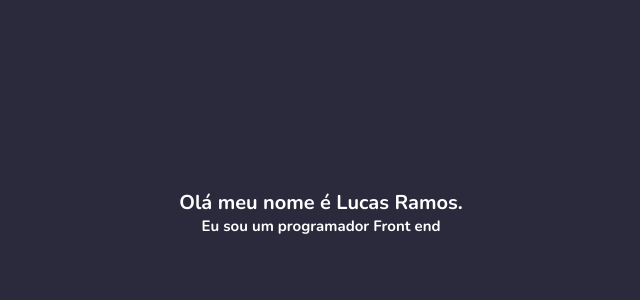
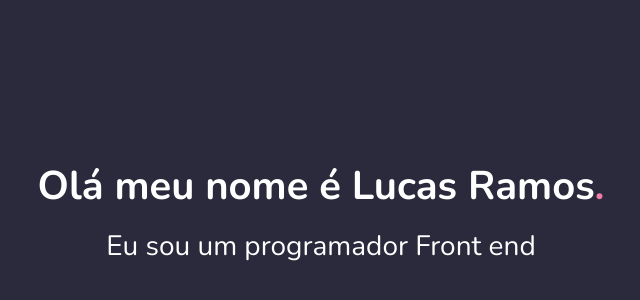
Before and after one commit to lucasramosi/lucasramosi.github.io, a plain HTML site: page index.html in a window 1280 px wide. Shown: the part 188-488 px from the top of the page, without its empty margins (319-959 px from the left). Drawn offline with nearby package versions, Linux system fonts and the light colour scheme.

Commit message:
Adiciona estilo ao titulos do header

```diff
--- a/css/app.css
+++ b/css/app.css
@@ -40,3 +40,17 @@ body {
   transform: translate(-50%, -50%);
   text-align: center;
 }
+
+.heading-primary {
+  font-size: 4rem;
+  margin-bottom: 1.4rem;
+}
+
+.heading-primary span {
+  color: #f47da7;
+}
+
+.heading-secondary {
+  font-weight: 300;
+  font-size: 2.8rem;
+}
```
